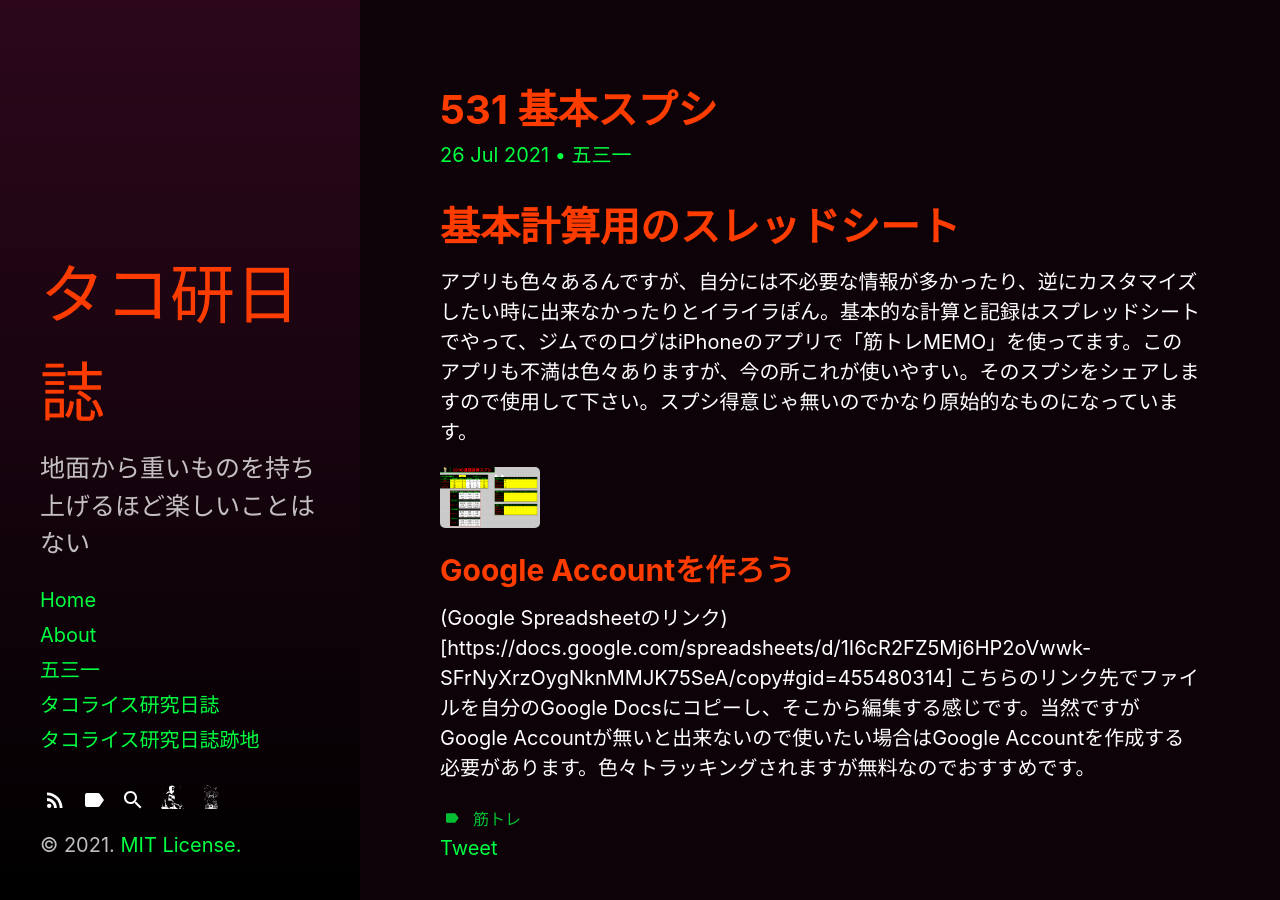
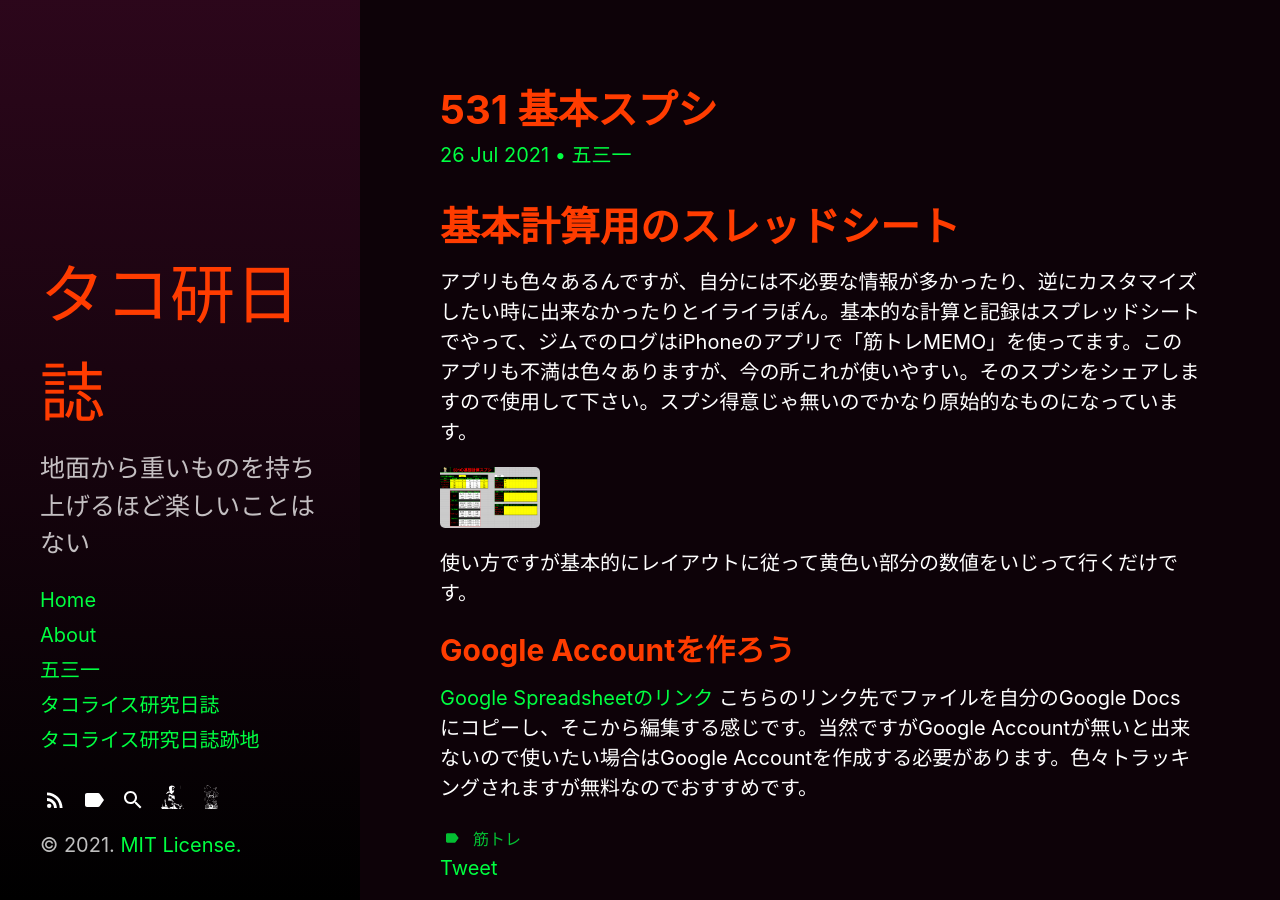
Before and after one commit to buckybean/buckybean.github.io, a Jekyll site: the page built from _posts/531/2021-07-26-basictracker.md, in a window 1280 px wide and 900 px high. Built offline with Jekyll 4.4.1, drawn with Linux system fonts in a browser that asks for light colours; comment, search, counter and statistics services are not loaded.

Commit message:
Update 2021-07-26-basictracker.md

```diff
--- a/_posts/531/2021-07-26-basictracker.md
+++ b/_posts/531/2021-07-26-basictracker.md
@@ -13,6 +13,8 @@ tags:
 
 <a href="/assets/531/531spreadsheet.png"><img src="/assets/531/531spreadsheet.png" width="100" /> </a>
 
+使い方ですが基本的にレイアウトに従って黄色い部分の数値をいじって行くだけです。
+
 ## Google Accountを作ろう
-(Google Spreadsheetのリンク)[https://docs.google.com/spreadsheets/d/1I6cR2FZ5Mj6HP2oVwwk-SFrNyXrzOygNknMMJK75SeA/copy#gid=455480314]
+[Google Spreadsheetのリンク](https://docs.google.com/spreadsheets/d/1I6cR2FZ5Mj6HP2oVwwk-SFrNyXrzOygNknMMJK75SeA/copy#gid=455480314)
 こちらのリンク先でファイルを自分のGoogle Docsにコピーし、そこから編集する感じです。当然ですがGoogle Accountが無いと出来ないので使いたい場合はGoogle Accountを作成する必要があります。色々トラッキングされますが無料なのでおすすめです。
```
